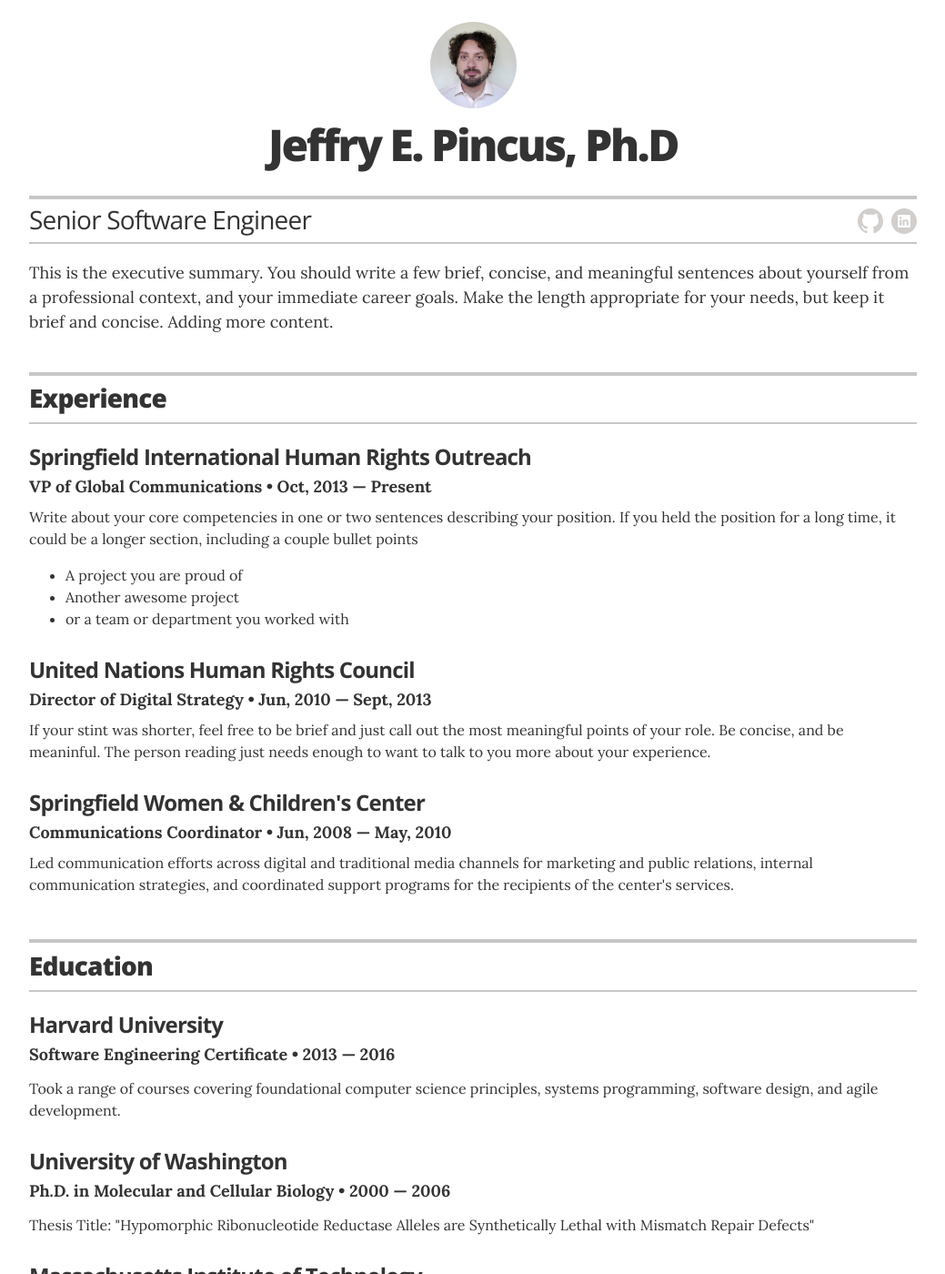
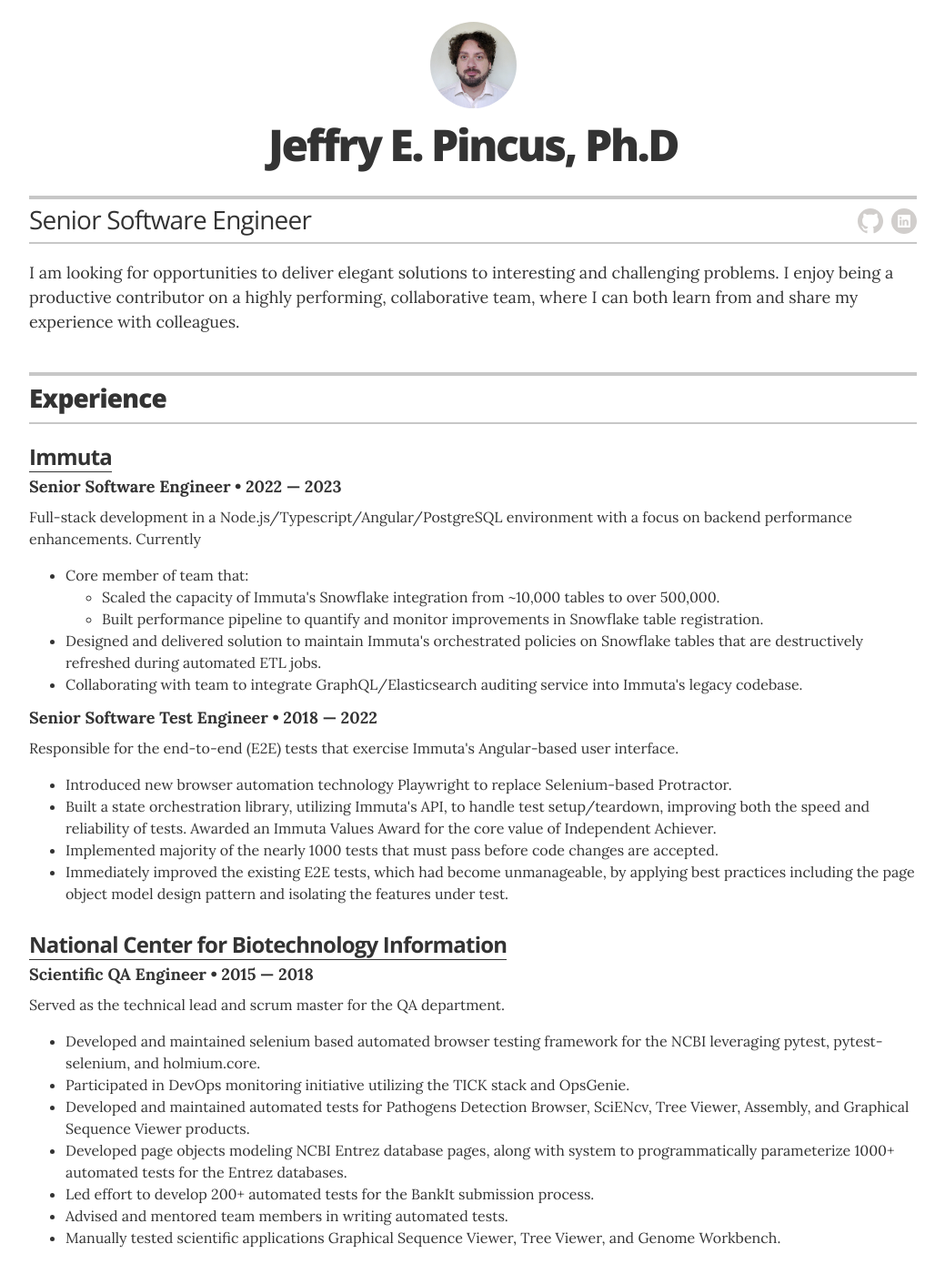
Before and after one commit to pinkie1378/pinkie1378.github.io, a Jekyll site: the page built from index.html, in a window 1280 px wide and 1400 px high. Shown: the whole window at 91% size, without its empty margins (120-1159 px from the left). Built offline with Jekyll 4.4.1, drawn with Linux system fonts in a browser that asks for light colours; some of the changed text lies outside the part shown.

Commit message:
feat: first draft

```diff
--- a/_data/experience.yml
+++ b/_data/experience.yml
@@ -1,19 +1,48 @@
-# Jobs
-# VP of Global Communications
-- company: Springfield International Human Rights Outreach
-  position: VP of Global Communications
-  duration: Oct, 2013 &mdash; Present
-  summary: Write about your core competencies in one or two sentences describing your position. If you held the position for a long time, it could be a longer section, including a couple bullet points	<ul class="resume-item-list"><li>A project you are proud of</li><li>Another awesome project</li><li>or a team or department you worked with</li></ul>
+- company: Immuta
+  url: https://www.immuta.com
+  roles:
+    - position: Senior Software Engineer
+      duration: 2022 &mdash; 2023
+      summary: >-
+        Full-stack development in a Node.js/Typescript/Angular/PostgreSQL environment with a focus on backend performance enhancements.
+        Currently
+        <ul class="resume-item-list">
+          <li>Core member of team that:
+            <ul class="resume-item-list">
+              <li>Scaled the capacity of Immuta's Snowflake integration from ~10,000 tables to over 500,000.</li>
+              <li>Built performance pipeline to quantify and monitor improvements in Snowflake table registration.</li>
+            </ul>
+          </li>
+          <li>Designed and delivered solution to maintain Immuta's orchestrated policies on Snowflake tables that are destructively refreshed during automated ETL jobs.</li>
+          <li>Collaborating with team to integrate GraphQL/Elasticsearch auditing service into Immuta's legacy codebase.</li>
+        </ul>
+    - position: Senior Software Test Engineer
+      duration: 2018 &mdash; 2022
+      summary: >-
+        Responsible for the end-to-end (E2E) tests that exercise Immuta's Angular-based user interface.
+        <ul class="resume-item-list">
+          <li>Introduced new browser automation technology Playwright to replace Selenium-based Protractor.</li>
+          <li>
+            Built a state orchestration library, utilizing Immuta's API, to handle test setup/teardown, improving both the speed and reliability of tests.
+            Awarded an Immuta Values Award for the core value of Independent Achiever.
+          </li>
+          <li>Implemented majority of the nearly 1000 tests that must pass before code changes are accepted.</li>
+          <li>Immediately improved the existing E2E tests, which had become unmanageable, by applying best practices including the page object model design pattern and isolating the features under test.</li>
+        </ul>
 
-# Director of Digital Stratgy
-- company: United Nations Human Rights Council
-  position: Director of Digital Strategy
-  duration:  Jun, 2010 &mdash; Sept, 2013
-  summary: If your stint was shorter, feel free to be brief and just call out the most meaningful points of your role. Be concise, and be meaninful. The person reading just needs enough to want to talk to you more about your experience.
-
-
-# Communications Coordinator
-- company: Springfield Women & Children's Center
-  position: Communications Coordinator
-  duration:   Jun, 2008  &mdash; May, 2010
-  summary: Led communication efforts across digital and traditional media channels for marketing and public relations, internal communication strategies, and coordinated support programs for the recipients of the center's services.
+- company: National Center for Biotechnology Information
+  url: https://ncbi.nlm.nih.gov
+  roles:
+    - position: Scientific QA Engineer
+      duration:  2015 &mdash; 2018
+      summary: >-
+        Served as the technical lead and scrum master for the QA department.
+        <ul class="resume-item-list">
+          <li>Developed and maintained selenium based automated browser testing framework for the NCBI leveraging pytest, pytest-selenium, and holmium.core.</li>
+          <li>Participated in DevOps monitoring initiative utilizing the TICK stack and OpsGenie.</li>
+          <li>Developed and maintained automated tests for Pathogens Detection Browser, SciENcv, Tree Viewer, Assembly, and Graphical Sequence Viewer products.</li>
+          <li>Developed page objects modeling NCBI Entrez database pages, along with system to programmatically parameterize 1000+ automated tests for the Entrez databases.</li>
+          <li>Led effort to develop 200+ automated tests for the BankIt submission process.</li>
+          <li>Advised and mentored team members in writing automated tests.</li>
+          <li>Manually tested scientific applications Graphical Sequence Viewer, Tree Viewer, and Genome Workbench.</li>
+        </ul>
--- a/_data/skills.yml
+++ b/_data/skills.yml
@@ -1,12 +1,8 @@
-# Skills
-# Organizational leadership
-- skill: Organizational leadership
-  description: I have several years of experience leading organziations from community groups to business departments. From public speaking, to mentoring, to coordination of people and events, I can lead in any context.
+- skill: Problem solver
+  description: Research scientist transferrable skill...
 
-# Communications strategy
-- skill: Communications strategy
-  description: Content and marketing strategy,
+- skill: Clear, direct communicator
+  description: Research scientist transferrable skill...
 
-# Digital content development and creation
-- skill: Digital content development and creation
-  description: Copy writing, graphic design, web design, front-end web development, print design
+- skill: Tools
+  description: Typescript, Python, Docker, GraphQL, PostgreSQL, Elasticsearch, Git, UML
--- a/_data/summary.yml
+++ b/_data/summary.yml
@@ -1,5 +1,4 @@
 resume_header_intro: >-
-  This is the executive summary.
-  You should write a few brief, concise, and meaningful sentences about yourself from a professional context, and your immediate career goals.
-  Make the length appropriate for your needs, but keep it brief and concise.
-  Adding more content.
+  I am looking for opportunities to deliver elegant solutions to interesting and challenging problems.
+  I enjoy being a productive contributor on a highly performing, collaborative team,
+  where I can both learn from and share my experience with colleagues.
--- a/_layouts/resume.html
+++ b/_layouts/resume.html
@@ -42,9 +42,13 @@
 
         {% for job in site.data.experience %}
         <div class="resume-item" itemscope itemprop="worksFor" itemtype="http://schema.org/Organization">
-          <h3 class="resume-item-title" itemprop="name">{{ job.company }}</h3>
-          <h4 class="resume-item-details" itemprop="description">{{ job.position }} &bull; {{ job.duration }}</h4>
-          <p class="resume-item-copy">{{ job.summary }}</p>
+          <h3 class="resume-item-title" itemprop="name">
+            <a href="{{ job.url }}" target="_blank">{{ job.company }}</a>
+          </h3>
+          {% for role in job.roles %}
+          <h4 class="resume-item-details" itemprop="description">{{ role.position }} &bull; {{ role.duration }}</h4>
+          <p class="resume-item-copy">{{ role.summary }}</p>
+          {% endfor %}
         </div><!-- end of resume-item -->
         {% endfor %}
 
```
